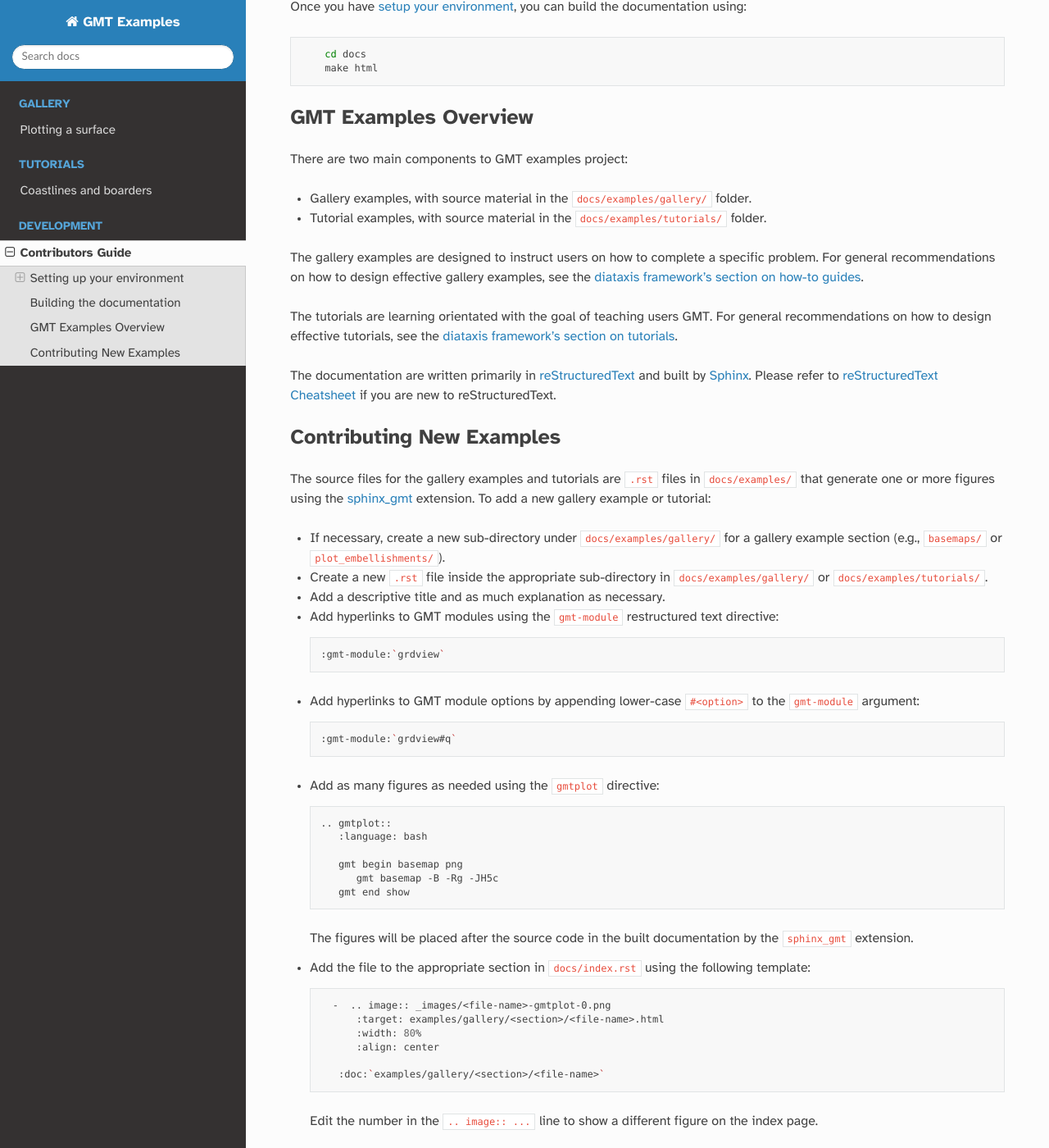
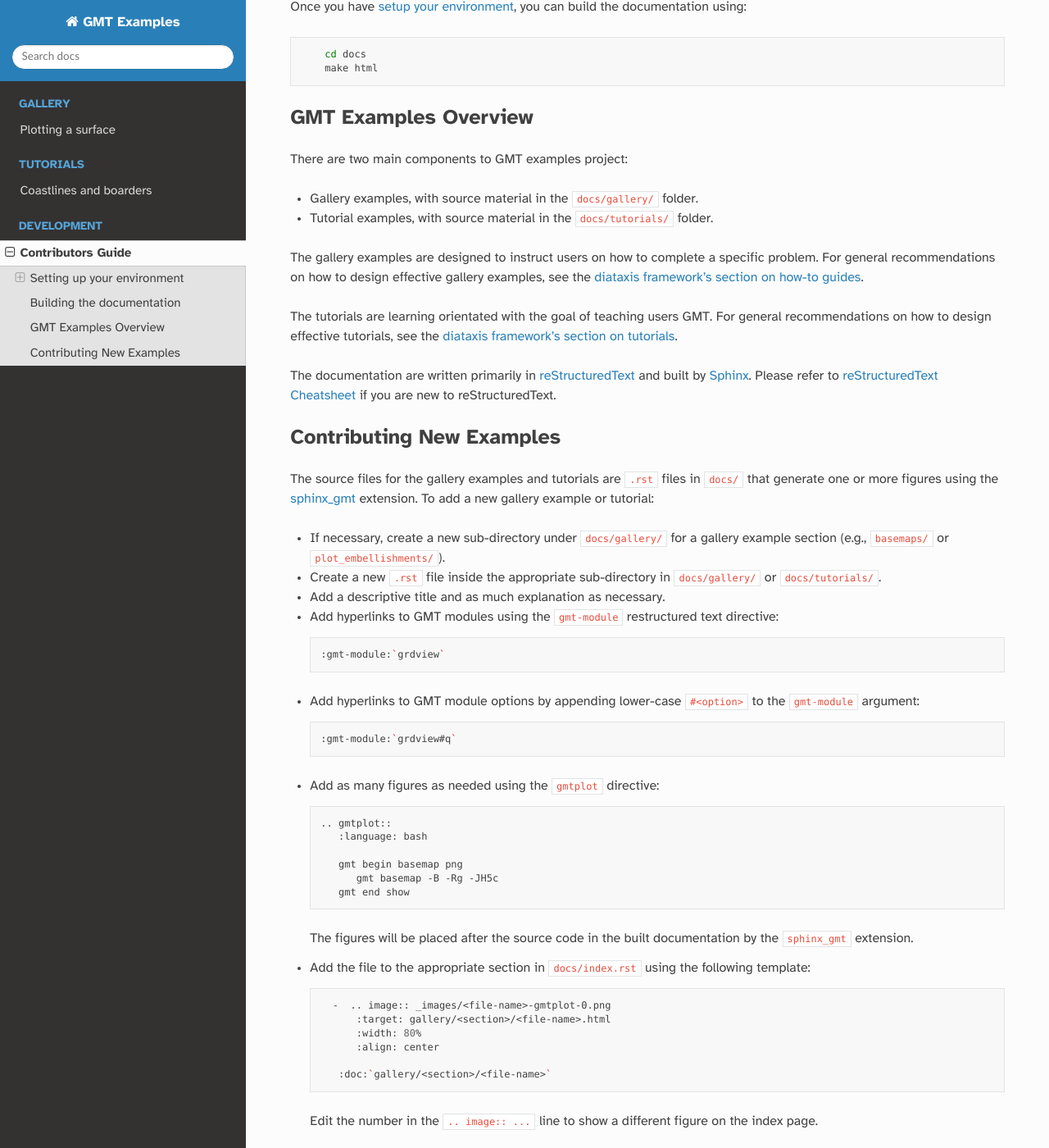
Before and after one commit to GenericMappingTools/gmt-examples, a Sphinx documentation site: the page built from docs/contributing.md, in a window 1280 px wide and 1400 px high, scrolled down 1355 px. Shown: the whole window at 82% size. Built offline with Sphinx 7.4.7 and the Read the Docs theme 2.0.0, drawn with Linux system fonts in a browser that asks for light colours.

Commit message:
Move gallery and tutorials dirs under docs

````diff
--- a/docs/contributing.md
+++ b/docs/contributing.md
@@ -70,8 +70,8 @@ build the documentation using:
 
 There are two main components to GMT examples project:
 
-* Gallery examples, with source material in the `docs/examples/gallery/` folder.
-* Tutorial examples, with source material in the `docs/examples/tutorials/` folder.
+* Gallery examples, with source material in the `docs/gallery/` folder.
+* Tutorial examples, with source material in the `docs/tutorials/` folder.
 
 The gallery examples are designed to instruct users on how to complete a specific
 problem. For general recommendations on how to design effective gallery examples,
@@ -90,14 +90,14 @@ if you are new to reStructuredText.
 ## Contributing New Examples
 
 The source files for the gallery examples and tutorials are `.rst` files in
-`docs/examples/` that generate one or more figures using the
+`docs/` that generate one or more figures using the
 [sphinx_gmt](https://www.generic-mapping-tools.org/sphinx_gmt/latest/)
 extension. To add a new gallery example or tutorial:
 
-* If necessary, create a new sub-directory under `docs/examples/gallery/` for a
+* If necessary, create a new sub-directory under `docs/gallery/` for a
   gallery example section (e.g., `basemaps/` or `plot_embellishments/`).
 * Create a new `.rst` file inside the appropriate sub-directory in
-  `docs/examples/gallery/` or `docs/examples/tutorials/`.
+  `docs/gallery/` or `docs/tutorials/`.
 * Add a descriptive title and as much explanation as necessary.
 * Add hyperlinks to GMT modules using the `gmt-module` restructured text directive:
 
@@ -132,11 +132,11 @@ extension. To add a new gallery example or tutorial:
 
   ```bash
     -  .. image:: _images/<file-name>-gmtplot-0.png
-        :target: examples/gallery/<section>/<file-name>.html
+        :target: gallery/<section>/<file-name>.html
         :width: 80%
         :align: center
 
-     :doc:`examples/gallery/<section>/<file-name>`
+     :doc:`gallery/<section>/<file-name>`
   ```
 
   Edit the number in the `.. image:: ...` line to show a different figure on the
````
Also changed, not shown: docs/index.rst (+6 -6 lines), docs/gallery/3d_plots/grdview_surface.rst (renamed from docs/examples/gallery/3d_plots/grdview_surface.rst), docs/tutorials/basics/coastlines.rst (renamed from docs/examples/tutorials/basics/coastlines.rst).
